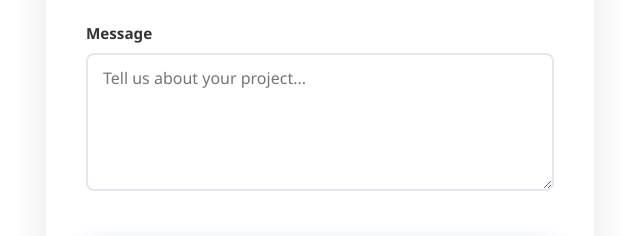
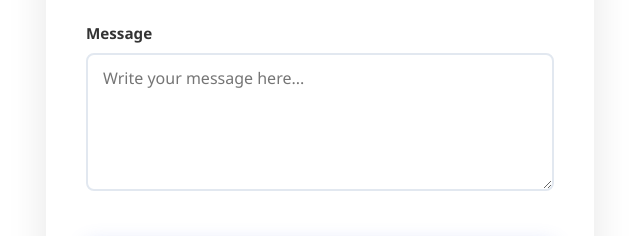
Before and after one commit to sikandar0308/PropelWorx, a plain HTML site: page index.html in a window 1280 px wide. Shown: the part 2673-2909 px from the top of the page, 14-654 px from the left. Drawn offline with Linux system fonts and the light colour scheme.

Commit message:
Update index.html

```diff
--- a/index.html
+++ b/index.html
@@ -625,7 +625,7 @@
 
                         <div class="form-group">
                             <label for="message">Message</label>
-                            <textarea id="message" name="message" required placeholder="Tell us about your project..." rows="5"></textarea>
+                            <textarea id="message" name="message" required placeholder="Write your message here..." rows="5"></textarea>
                         </div>
 
                         <!-- hCaptcha -->
```
